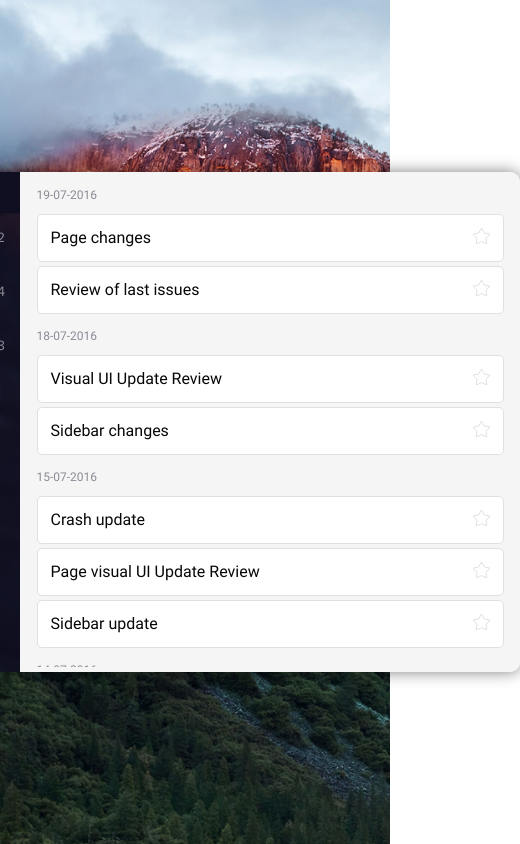
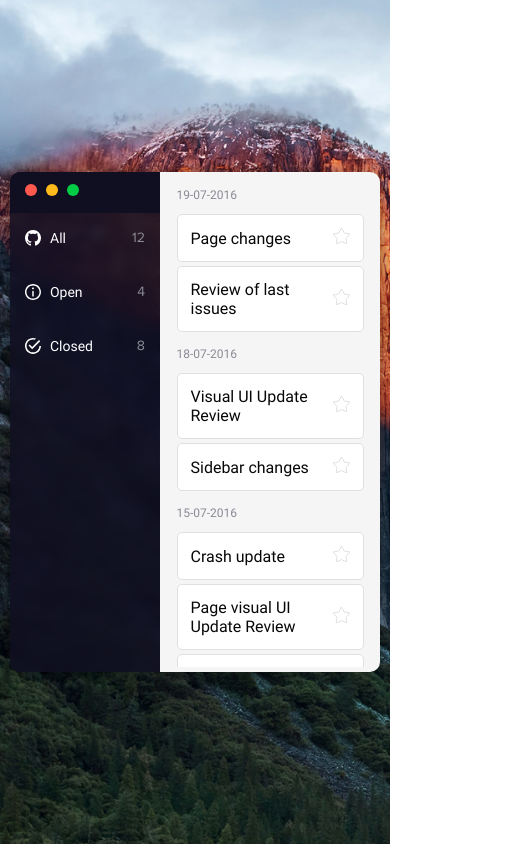
Before and after one commit to Ikacper/github-issues-app, a React (Create React App) app: page / in a window 390 px wide. Shown: the whole page, 520 px wide, since content can reach past the window. Built offline with nearby package versions, Linux system fonts and the light colour scheme; a web font is replaced by a local one.

Commit message:
adding responsiveness

```diff
--- a/src/components/Issue/Issue.module.css
+++ b/src/components/Issue/Issue.module.css
@@ -7,6 +7,7 @@
   padding: 0.8125rem;
   display: flex;
   justify-content: space-between;
+  align-items: center;
 }
 
 .issueName {
--- a/src/components/IssuesWindow/IssuesWindow.module.css
+++ b/src/components/IssuesWindow/IssuesWindow.module.css
@@ -19,3 +19,30 @@
   font-size: 12px;
   color: #8a8995;
 }
+
+@media (max-width: 669px) {
+  .wrapper {
+    width: 400px;
+  }
+  .issuesWindowWrapper {
+    width: 395px;
+  }
+}
+
+@media (max-width: 570px) {
+  .wrapper {
+    width: 300px;
+  }
+  .issuesWindowWrapper {
+    width: 295px;
+  }
+}
+
+@media (max-width: 460px) {
+  .wrapper {
+    width: 220px;
+  }
+  .issuesWindowWrapper {
+    width: 215px;
+  }
+}
```
